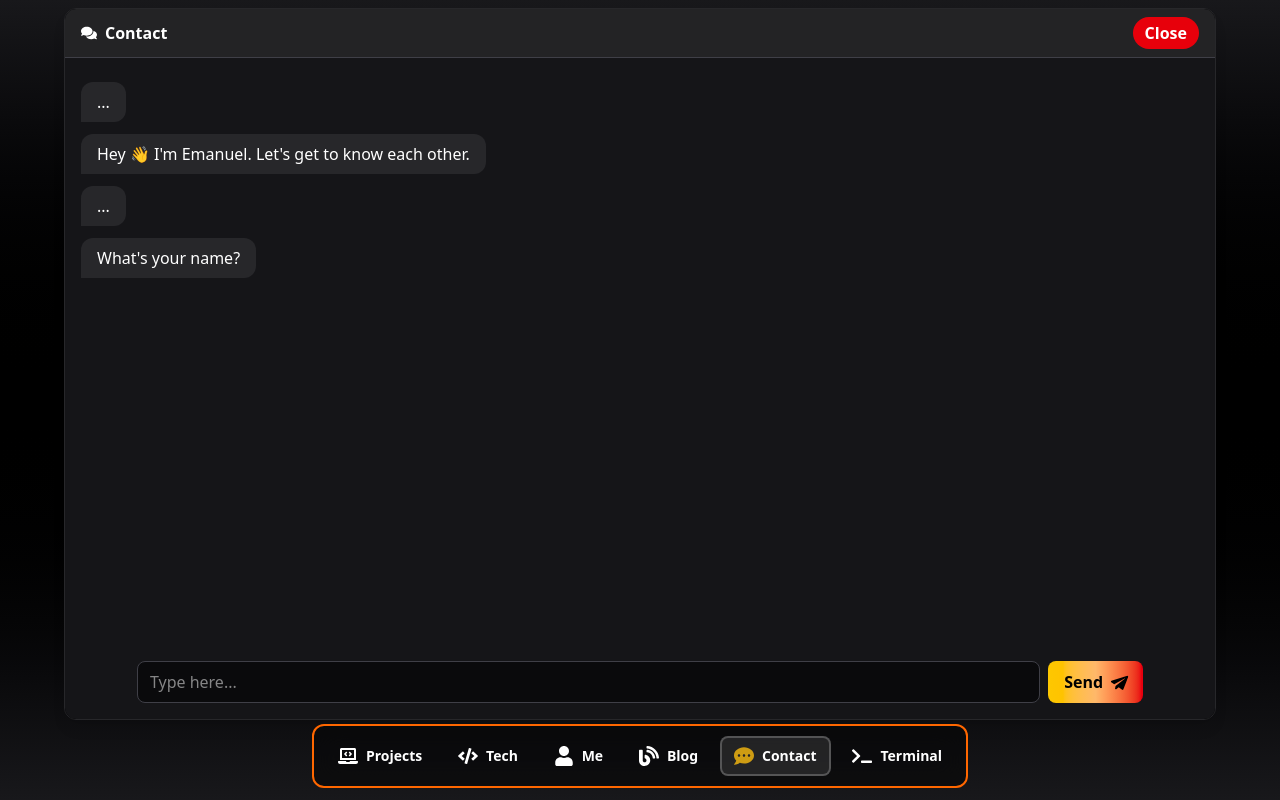
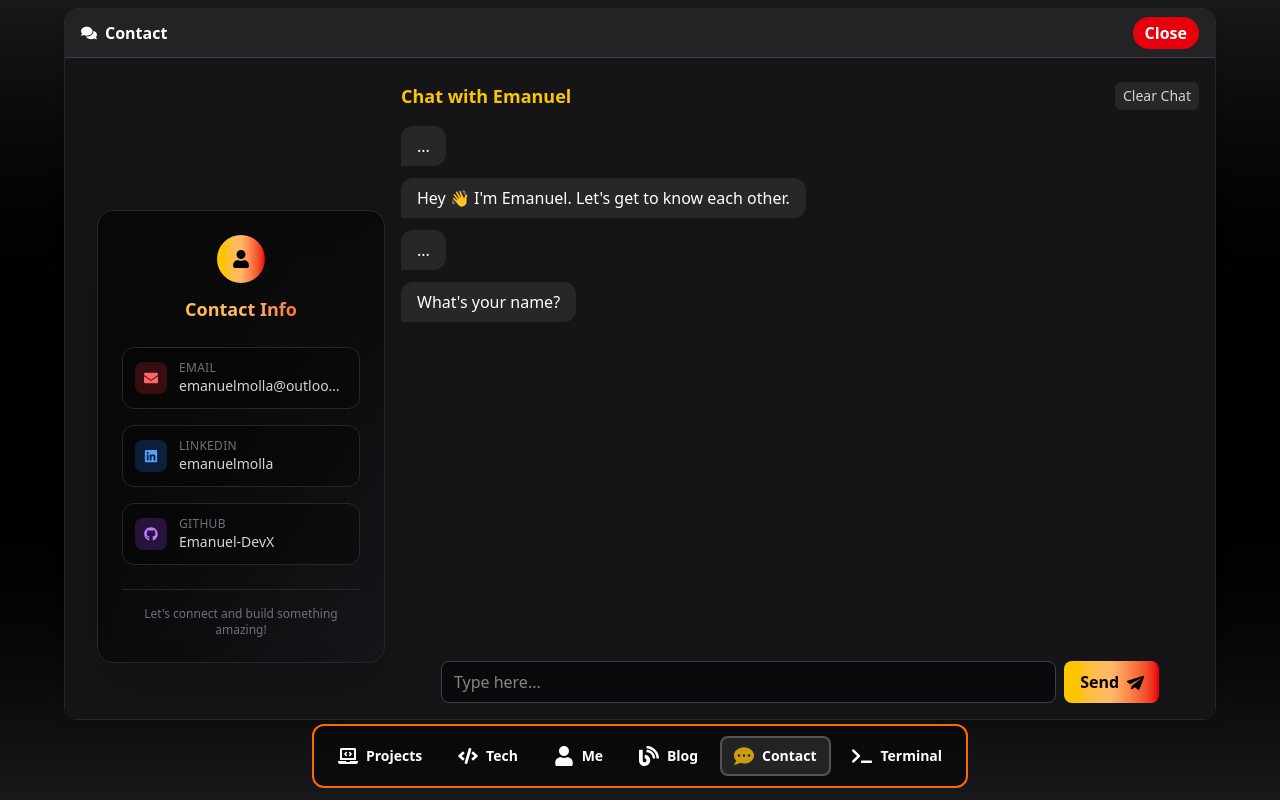
Before and after one commit to Emanuel-DevX/Portfolio, a React (Vite) app: page /contact in a window 1280 px wide. Built offline with nearby package versions, Linux system fonts and the light colour scheme; no server answers.

Commit message:
Enhance Contact app: improve chat bubbles, refactor Contact component, add ContactCard sidebar

```diff
--- a/src/apps/Contact/ChatBubble.jsx
+++ b/src/apps/Contact/ChatBubble.jsx
@@ -2,7 +2,7 @@
 
 const ChatBubble = ({ from, text }) => (
   <div
-    className={`max-w-xs md:max-w-md px-4 py-2 rounded-xl mb-3 break-words whitespace-pre-wrap  ${
+    className={`max-w-xs md:max-w-xl px-4 py-2 rounded-xl mb-3 break-words whitespace-pre-wrap  ${
       from === 'kiya'
         ? 'bg-zinc-800 text-white self-start rounded-bl-none'
         : 'bg-gradient-to-br from-yellow-500  to-yellow-400 text-black self-end rounded-br-none'
--- a/src/apps/Contact/Contact.jsx
+++ b/src/apps/Contact/Contact.jsx
@@ -4,6 +4,7 @@
 
 import ChatBubble from './ChatBubble'
 import { FaPaperPlane } from 'react-icons/fa'
+import ContactCard from './ContactCard'
 
 const Contact = () => {
   const [conversation, setConversation] = useState(() => {
@@ -109,9 +110,39 @@
 
     setInput('')
   }
+  const handleClearChat = () => {
+    localStorage.removeItem('contactConversation')
+    setConversation([])
+    setFormData({ name: '', email: '', message: '', consent: '' })
+    setStep('intro')
+    setIsSubmitted(false)
+
+    // Restart intro
+    setTimeout(() => {
+      addKiyaMessage("Hey 👋 I'm Emanuel. Let's get to know each other.")
+      setTimeout(() => addKiyaMessage("What's your name?"), 800)
+      setStep('name')
+    }, 100)
+  }
 
   return (
-    <div className="flex flex-col h-full pt-2  relative">
+    <div className="flex h-full w-full relative">
+      {/* Sidebar */}
+      <div className="w-80 hidden   p-4 lg:flex flex-col transition-all duration-300 sticky top-30 self-start">
+        <ContactCard />
+      </div>
+
+      <div className="flex flex-col h-full pt-2  relative w-full max-w-4xl mx-auto ">
+        <div className="flex items-center justify-between mb-4">
+          <h2 className="text-lg font-bold text-yellow-400">Chat with Emanuel</h2>
+          <button
+            onClick={handleClearChat}
+            className="px-2 py-1 bg-zinc-800 text-zinc-300 hover:bg-zinc-700 rounded-md text-sm"
+          >
+            Clear Chat
+          </button>
+        </div>
+
         {/* Conversation */}
         <div className="flex-1 flex flex-col mb-6">
           {conversation.map((msg, i) => (
@@ -142,6 +173,7 @@
           </button>
         </div>
       </div>
+    </div>
   )
 }
 
--- /dev/null
+++ b/src/apps/Contact/ContactCard.jsx
@@ -0,0 +1,71 @@
+import React from 'react'
+import { FaUser, FaEnvelope, FaLinkedin, FaGithub } from 'react-icons/fa'
+
+const ContactCard = () => {
+  return (
+    <div className="bg-gradient-to-br from-black/60 to-zinc-900/60 backdrop-blur-xl rounded-2xl p-6 border border-zinc-800 shadow-2xl ">
+      {/* Header */}
+      <div className="text-center mb-6">
+        <div className="w-12 h-12 bg-gradient-to-r from-yellow-400 via-orange-300 to-red-600 rounded-full mx-auto mb-3 flex items-center justify-center">
+          <FaUser className="text-black text-lg" />
+        </div>
+        <h2 className="text-lg font-bold bg-gradient-to-r from-yellow-400 via-orange-300 to-red-600 bg-clip-text text-transparent">
+          Contact Info
+        </h2>
+      </div>
+
+      {/* Contact Links */}
+      <div className="space-y-4">
+        <a
+          href="mailto:emanuelmolla@outlook.com"
+          className="flex items-center gap-3 p-3 rounded-xl bg-black/30 hover:bg-black/50 border border-zinc-800 hover:border-zinc-700 transition-all duration-200 group"
+        >
+          <div className="w-8 h-8 bg-red-500/20 rounded-lg flex items-center justify-center group-hover:bg-red-500/30 transition-colors">
+            <FaEnvelope className="text-red-400 text-sm" />
+          </div>
+          <div className="flex-1 min-w-0">
+            <p className="text-xs text-zinc-500 uppercase tracking-wide">Email</p>
+            <p className="text-zinc-300 text-sm truncate">emanuelmolla@outlook.com</p>
+          </div>
+        </a>
+
+        <a
+          href="https://linkedin.com/in/emanuelmolla"
+          target="_blank"
+          rel="noopener noreferrer"
+          className="flex items-center gap-3 p-3 rounded-xl bg-black/30 hover:bg-black/50 border border-zinc-800 hover:border-zinc-700 transition-all duration-200 group"
+        >
+          <div className="w-8 h-8 bg-blue-500/20 rounded-lg flex items-center justify-center group-hover:bg-blue-500/30 transition-colors">
+            <FaLinkedin className="text-blue-400 text-sm" />
+          </div>
+          <div className="flex-1 min-w-0">
+            <p className="text-xs text-zinc-500 uppercase tracking-wide">LinkedIn</p>
+            <p className="text-zinc-300 text-sm truncate">emanuelmolla</p>
+          </div>
+        </a>
+
+        <a
+          href="https://github.com/Emanuel-DevX"
+          target="_blank"
+          rel="noopener noreferrer"
+          className="flex items-center gap-3 p-3 rounded-xl bg-black/30 hover:bg-black/50 border border-zinc-800 hover:border-zinc-700 transition-all duration-200 group"
+        >
+          <div className="w-8 h-8 bg-purple-500/20 rounded-lg flex items-center justify-center group-hover:bg-purple-500/30 transition-colors">
+            <FaGithub className="text-purple-400 text-sm" />
+          </div>
+          <div className="flex-1 min-w-0">
+            <p className="text-xs text-zinc-500 uppercase tracking-wide">GitHub</p>
+            <p className="text-zinc-300 text-sm truncate">Emanuel-DevX</p>
+          </div>
+        </a>
+      </div>
+
+      {/* Footer */}
+      <div className="mt-6 pt-4 border-t border-zinc-800">
+        <p className="text-xs text-zinc-500 text-center">Let's connect and build something amazing!</p>
+      </div>
+    </div>
+  )
+}
+
+export default ContactCard
```
Lines whose indentation alone changed are shown as unchanged.
